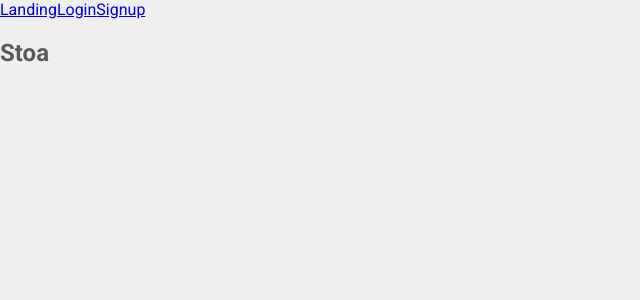
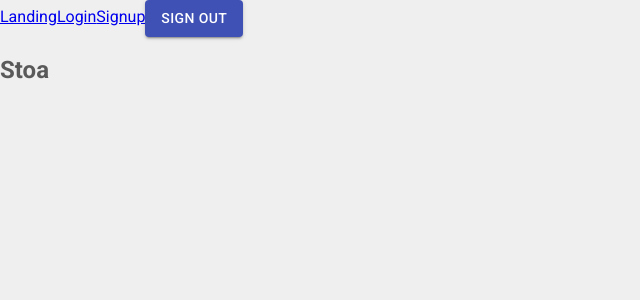
Before and after one commit to alfredlucero/stoa, a React (Create React App) app in the folder stoa-desktop/: page / in a window 1280 px wide. Shown: the top 300 px of the page, without its empty margins (0-640 px from the left). Built offline with nearby package versions, Linux system fonts and the light colour scheme; no server answers.

Commit message:
Integrated signout button

```diff
--- a/stoa-desktop/src/App.tsx
+++ b/stoa-desktop/src/App.tsx
@@ -8,6 +8,7 @@ import PasswordForgetPage from "./pages/PasswordForget";
 import HomePage from "./pages/Home";
 import SearchAppBar from "./components/SearchAppBar";
 import InteractiveList from "./components/InteractiveList";
+import SignOutButton from "./components/SignOutButton";
 // Utils
 import hashHistory from "./utils/hashHistory";
 import { Routes } from "./utils/routes";
@@ -18,6 +19,7 @@ const App = () => {
       <Link to={Routes.Landing}>Landing</Link>
       <Link to={Routes.Login}>Login</Link>
       <Link to={Routes.Signup}>Signup</Link>
+      <SignOutButton />
 
       <Route path={Routes.Landing} component={LandingPage} />
       <Route path={Routes.Login} component={LoginPage} />
--- /dev/null
+++ b/stoa-desktop/src/components/SignOutButton/index.tsx
@@ -0,0 +1,24 @@
+import React, { useContext } from "react";
+import { useHistory } from "react-router-dom";
+import Button from "@material-ui/core/Button";
+import { Routes } from "../../utils/routes";
+import { FirebaseContext } from "../../firebase";
+
+const SignOutButton = () => {
+  const firebase = useContext(FirebaseContext);
+  const history = useHistory();
+
+  const onClick = () => {
+    firebase?.signOut().then(() => {
+      history.push(Routes.Landing);
+    });
+  };
+
+  return (
+    <Button variant="contained" color="primary" type="button" onClick={onClick}>
+      Sign Out
+    </Button>
+  );
+};
+
+export default SignOutButton;
```
